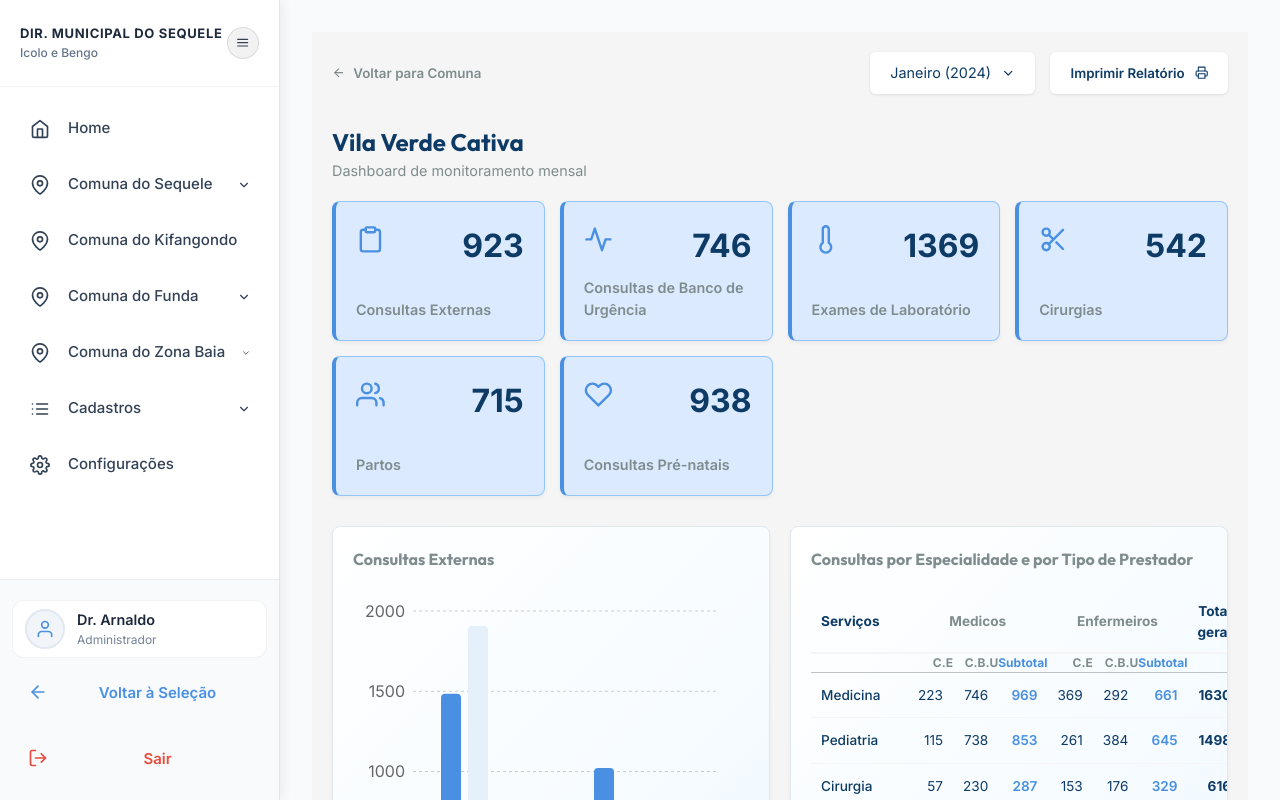
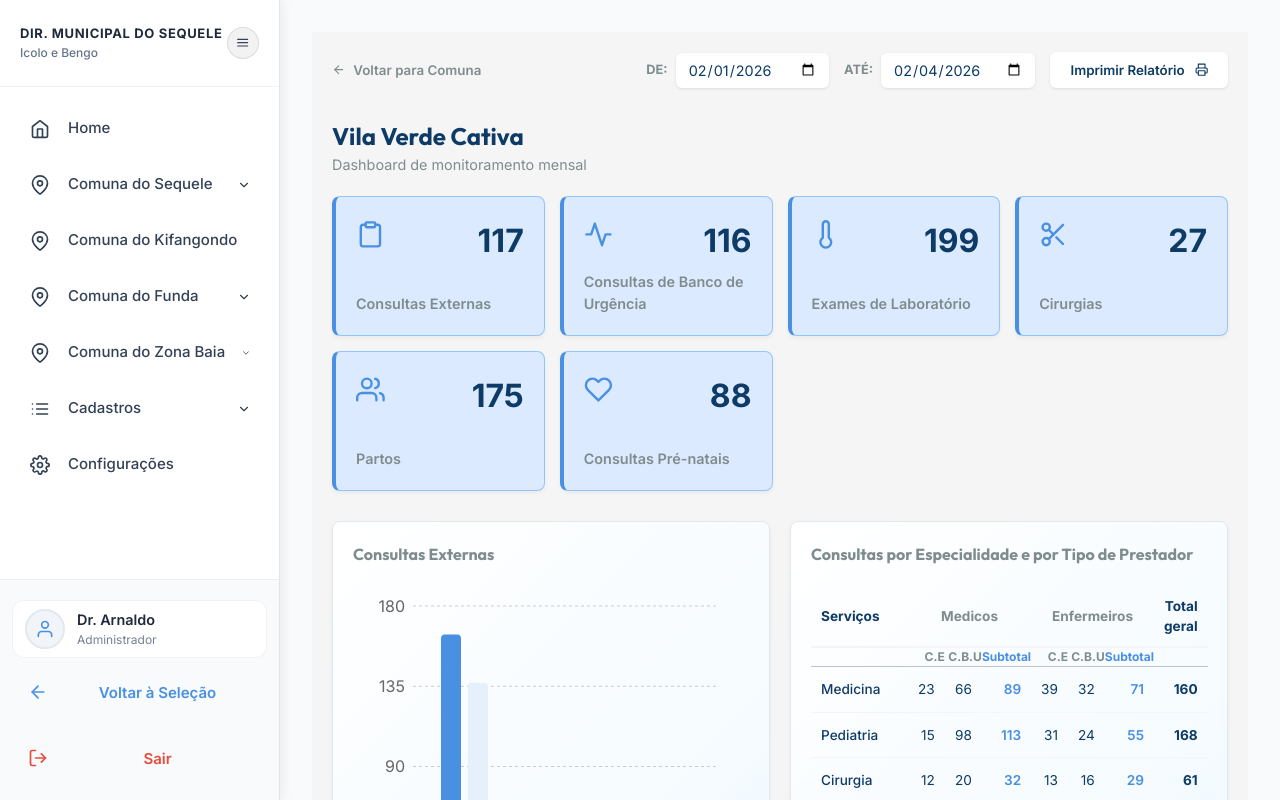
Before and after one commit to aguinaldoarnaldo/Estatistica_hospitalar_Sequele, a React (Vite) app in the folder frontend/: page /sequele/unidade/1 in a window 1280 px wide. Built offline with nearby package versions, Linux system fonts and the light colour scheme.

Commit message:
feat: implement date range filtering and fix white screen issues

```diff
--- a/frontend/src/Components/Layout/HMSLayout.jsx
+++ b/frontend/src/Components/Layout/HMSLayout.jsx
@@ -11,7 +11,7 @@ const HMSLayout = () => {
     const { unidades } = useUnidades();
 
     const unidadeId = user?.unidadeId || 1;
-    const unidade = unidades.find(u => u.id === unidadeId) || unidades[0];
+    const unidade = unidades.find(u => u.id === unidadeId) || unidades[0] || { nome: 'Hospital', comuna: 'Sequele' };
 
     return (
         <div className={styles.container}>
--- a/frontend/src/Components/Sidebar/HMSSidebar.jsx
+++ b/frontend/src/Components/Sidebar/HMSSidebar.jsx
@@ -31,7 +31,7 @@ const HMSSidebar = () => {
 
     // Encontrar o nome do hospital para mostrar na sidebar
     const unidadeId = user?.unidadeId || 1;
-    const unidade = unidades.find(u => u.id === unidadeId) || unidades[0];
+    const unidade = unidades.find(u => u.id === unidadeId) || unidades[0] || { nome: 'Hospital', comuna: 'Sequele' };
 
     const MENU_ITEMS = [
         { title: 'Dashboard Geral', icon: <FiActivity />, path: '/hms' },
--- a/frontend/src/Pages/Dashboard/HospitalDashboard.jsx
+++ b/frontend/src/Pages/Dashboard/HospitalDashboard.jsx
@@ -10,7 +10,12 @@ const HospitalDashboard = () => {
   const { id } = useParams();
   const navigate = useNavigate();
   const { unidades } = useUnidades();
-  const { getRecords } = useClinical(); // Destructured getRecords
+  const [startDate, setStartDate] = useState(() => {
+    const d = new Date();
+    return new Date(d.getFullYear(), d.getMonth(), 1).toISOString().split('T')[0];
+  });
+  const [endDate, setEndDate] = useState(() => new Date().toISOString().split('T')[0]);
+  const { getRecordsForRange } = useClinical();
 
   const unidadeId = Number(id);
   const unidade = unidades.find(u => u.id === unidadeId) || {
@@ -22,40 +27,19 @@ const HospitalDashboard = () => {
 
   // Define colors based on commune (matching the map)
   const communeColors = {
-    'Sequele': {
-      bg: '#dbeafe', // Stronger Blue
-      border: '1px solid #93c5fd',
-      icon: 'var(--color-blue-medium)',
-      text: 'var(--color-blue-dark)'
-    },
-    'Kifangondo': {
-      bg: '#dcfce7', // Stronger Green
-      border: '1px solid #86efac',
-      icon: 'var(--color-green-medium)',
-      text: 'var(--color-green-dark)'
-    },
-    'Funda': {
-      bg: '#fee2e2', // Stronger Red
-      border: '1px solid #fca5a5',
-      icon: 'var(--color-red-medium)',
-      text: 'var(--color-red-dark)'
-    },
-    'Zona Baia': {
-      bg: '#fef9c3', // Stronger Yellow
-      border: '1px solid #fde047',
-      icon: '#d97706',
-      text: '#78350f'
-    }
+    'Sequele': { bg: '#dbeafe', border: '1px solid #93c5fd', icon: 'var(--color-blue-medium)', text: 'var(--color-blue-dark)' },
+    'Kifangondo': { bg: '#dcfce7', border: '1px solid #86efac', icon: 'var(--color-green-medium)', text: 'var(--color-green-dark)' },
+    'Funda': { bg: '#fee2e2', border: '1px solid #fca5a5', icon: 'var(--color-red-medium)', text: 'var(--color-red-dark)' },
+    'Zona Baia': { bg: '#fef9c3', border: '1px solid #fde047', icon: '#d97706', text: '#78350f' }
   };
 
   const currentTheme = (unidade?.comuna && communeColors[unidade.comuna])
     ? communeColors[unidade.comuna]
     : communeColors['Sequele'];
 
-  const stats = getHospitalStats(unidadeId);
-  const liveStats = getRecords(unidadeId); // Get live captured data
+  const stats = getHospitalStats(unidadeId, startDate, endDate);
+  const liveStats = getRecordsForRange(unidadeId, startDate, endDate); // Use new filtering function
 
-  // Combine mock data with live captured data for the cards
   const combinedCards = {
     consultas: stats.cards.consultas + (liveStats.consultas || 0),
     urgencias: stats.cards.urgencias + (liveStats.urgencias || 0),
@@ -64,6 +48,7 @@ const HospitalDashboard = () => {
     partos: stats.cards.partos + (liveStats.partos || 0),
     prenatal: stats.cards.prenatal + (liveStats.prenatal || 0),
   };
+
 
   const { chartConsultas, tableData, historyData } = stats;
 
@@ -122,9 +107,42 @@ const HospitalDashboard = () => {
           <FiArrowLeft /> Voltar para Comuna
         </button>
 
-        <div style={{ display: 'flex', gap: '15px' }}>
-          <div style={{ backgroundColor: 'var(--color-white)', padding: '10px 20px', borderRadius: '6px', boxShadow: '0 1px 3px rgba(0,0,0,0.1)', display: 'flex', alignItems: 'center', gap: '10px', fontSize: '0.9rem', color: 'var(--color-blue-dark)', cursor: 'pointer' }}>
-            Janeiro (2024) <FiChevronDown />
+        <div style={{ display: 'flex', gap: '15px', alignItems: 'center' }}>
+          <div style={{ display: 'flex', alignItems: 'center', gap: '8px' }}>
+            <label style={{ fontSize: '0.8rem', fontWeight: '700', color: 'var(--color-gray-dark)' }}>DE:</label>
+            <input
+              type="date"
+              value={startDate}
+              onChange={(e) => setStartDate(e.target.value)}
+              style={{
+                backgroundColor: 'var(--color-white)',
+                padding: '8px 12px',
+                borderRadius: '6px',
+                boxShadow: '0 1px 3px rgba(0,0,0,0.1)',
+                fontSize: '0.9rem',
+                color: 'var(--color-blue-dark)',
+                border: 'none',
+                outline: 'none'
+              }}
+            />
+          </div>
+          <div style={{ display: 'flex', alignItems: 'center', gap: '8px' }}>
+            <label style={{ fontSize: '0.8rem', fontWeight: '700', color: 'var(--color-gray-dark)' }}>ATÉ:</label>
+            <input
+              type="date"
+              value={endDate}
+              onChange={(e) => setEndDate(e.target.value)}
+              style={{
+                backgroundColor: 'var(--color-white)',
+                padding: '8px 12px',
+                borderRadius: '6px',
+                boxShadow: '0 1px 3px rgba(0,0,0,0.1)',
+                fontSize: '0.9rem',
+                color: 'var(--color-blue-dark)',
+                border: 'none',
+                outline: 'none'
+              }}
+            />
           </div>
           <button
             onClick={() => window.print()}
--- a/frontend/src/Pages/HMS/ConsultationEntry.jsx
+++ b/frontend/src/Pages/HMS/ConsultationEntry.jsx
@@ -12,7 +12,7 @@ const ConsultationEntry = () => {
     const { addConsultation, getPatients } = useClinical(); // Use addConsultation and getPatients
 
     const unidadeId = user?.unidadeId || 1;
-    const unidade = unidades.find(u => u.id === unidadeId) || unidades[0];
+    const unidade = unidades.find(u => u.id === unidadeId) || unidades[0] || { nome: 'Hospital', comuna: 'Sequele' };
     const patients = getPatients(unidadeId); // Get real patients for this hospital
 
     const [formData, setFormData] = useState({
--- a/frontend/src/Pages/HMS/ConsultationHistory.jsx
+++ b/frontend/src/Pages/HMS/ConsultationHistory.jsx
@@ -13,7 +13,7 @@ const ConsultationHistory = () => {
     const [searchTerm, setSearchTerm] = useState('');
 
     const unidadeId = user?.unidadeId || 1;
-    const unidade = unidades.find(u => u.id === unidadeId) || unidades[0];
+    const unidade = unidades.find(u => u.id === unidadeId) || unidades[0] || { nome: 'Hospital', comuna: 'Sequele' };
     const history = getConsultations(unidadeId);
 
     // Temas por comuna (matching consistency)
--- a/frontend/src/Pages/HMS/HMSDashboard.jsx
+++ b/frontend/src/Pages/HMS/HMSDashboard.jsx
@@ -11,46 +11,31 @@ const HMSDashboard = () => {
     const navigate = useNavigate();
     const { user } = useAuth();
     const { unidades } = useUnidades();
-    const { getRecords } = useClinical(); // Destructured getRecords
+    const [startDate, setStartDate] = useState(() => {
+        const d = new Date();
+        return new Date(d.getFullYear(), d.getMonth(), 1).toISOString().split('T')[0];
+    });
+    const [endDate, setEndDate] = useState(() => new Date().toISOString().split('T')[0]);
 
-    // Localizar a unidade hospitalar associada ao utilizador logado
+    const { getRecordsForRange } = useClinical();
+
     const unidadeId = user?.unidadeId || 1;
-    const unidade = unidades.find(u => u.id === unidadeId) || unidades[0];
+    const unidade = unidades.find(u => u.id === unidadeId) || unidades[0] || { nome: 'Hospital', comuna: 'Sequele' };
 
     // Temas por comuna (mesma lógica do dashboard estatístico para manter consistência)
     const communeColors = {
-        'Sequele': {
-            bg: '#dbeafe',
-            border: '1px solid #93c5fd',
-            icon: '#2563eb',
-            text: '#1e3a8a'
-        },
-        'Kifangondo': {
-            bg: '#dcfce7',
-            border: '1px solid #86efac',
-            icon: '#16a34a',
-            text: '#14532d'
-        },
-        'Funda': {
-            bg: '#fee2e2',
-            border: '1px solid #fca5a5',
-            icon: '#dc2626',
-            text: '#7f1d1d'
-        },
-        'Zona Baia': {
-            bg: '#fef9c3',
-            border: '1px solid #fde047',
-            icon: '#d97706',
-            text: '#78350f'
-        }
+        'Sequele': { bg: '#dbeafe', border: '1px solid #93c5fd', icon: '#2563eb', text: '#1e3a8a' },
+        'Kifangondo': { bg: '#dcfce7', border: '1px solid #86efac', icon: '#16a34a', text: '#14532d' },
+        'Funda': { bg: '#fee2e2', border: '1px solid #fca5a5', icon: '#dc2626', text: '#7f1d1d' },
+        'Zona Baia': { bg: '#fef9c3', border: '1px solid #fde047', icon: '#d97706', text: '#78350f' }
     };
 
     const currentTheme = (unidade?.comuna && communeColors[unidade.comuna])
         ? communeColors[unidade.comuna]
         : communeColors['Sequele'];
 
-    const stats = getHospitalStats(unidadeId);
-    const liveStats = getRecords(unidadeId);
+    const stats = getHospitalStats(unidadeId, startDate, endDate);
+    const liveStats = getRecordsForRange(unidadeId, startDate, endDate);
 
     const combinedCards = {
         consultas: stats.cards.consultas + (liveStats.consultas || 0),
@@ -107,9 +92,42 @@ const HMSDashboard = () => {
                     </div>
                     <p style={{ color: '#64748b', fontSize: '0.95rem' }}>Utilizador: <strong>{user?.name}</strong> • Função: <strong>{user?.role}</strong> • Localidade: <strong>{unidade.comuna}</strong></p>
                 </div>
-                <div style={{ display: 'flex', gap: '12px' }} className="no-print">
-                    <div style={{ backgroundColor: '#fff', padding: '10px 18px', borderRadius: '10px', border: '1px solid #e2e8f0', display: 'flex', alignItems: 'center', gap: '10px', fontSize: '0.9rem', color: '#1e293b', fontWeight: '600' }}>
-                        Maio (2024) <FiChevronDown />
+                <div style={{ display: 'flex', gap: '15px', alignItems: 'center' }} className="no-print">
+                    <div style={{ display: 'flex', alignItems: 'center', gap: '8px' }}>
+                        <label style={{ fontSize: '0.8rem', fontWeight: '800', color: '#64748b', textTransform: 'uppercase' }}>De:</label>
+                        <input
+                            type="date"
+                            value={startDate}
+                            onChange={(e) => setStartDate(e.target.value)}
+                            style={{
+                                backgroundColor: '#fff',
+                                padding: '8px 12px',
+                                borderRadius: '10px',
+                                border: '1px solid #e2e8f0',
+                                fontSize: '0.9rem',
+                                color: '#1e293b',
+                                fontWeight: '600',
+                                outline: 'none'
+                            }}
+                        />
+                    </div>
+                    <div style={{ display: 'flex', alignItems: 'center', gap: '8px' }}>
+                        <label style={{ fontSize: '0.8rem', fontWeight: '800', color: '#64748b', textTransform: 'uppercase' }}>Até:</label>
+                        <input
+                            type="date"
+                            value={endDate}
+                            onChange={(e) => setEndDate(e.target.value)}
+                            style={{
+                                backgroundColor: '#fff',
+                                padding: '8px 12px',
+                                borderRadius: '10px',
+                                border: '1px solid #e2e8f0',
+                                fontSize: '0.9rem',
+                                color: '#1e293b',
+                                fontWeight: '600',
+                                outline: 'none'
+                            }}
+                        />
                     </div>
                 </div>
             </header>
--- a/frontend/src/Pages/HMS/PatientList.jsx
+++ b/frontend/src/Pages/HMS/PatientList.jsx
@@ -13,7 +13,7 @@ const PatientList = () => {
     const [searchTerm, setSearchTerm] = useState('');
 
     const unidadeId = user?.unidadeId || 1;
-    const unidade = unidades.find(u => u.id === unidadeId) || unidades[0];
+    const unidade = unidades.find(u => u.id === unidadeId) || unidades[0] || { nome: 'Hospital', comuna: 'Sequele' };
     const patients = getPatients(unidadeId);
 
     // Temas por comuna
--- a/frontend/src/Pages/HMS/PatientRegistration.jsx
+++ b/frontend/src/Pages/HMS/PatientRegistration.jsx
@@ -12,7 +12,7 @@ const PatientRegistration = () => {
     const { addPatient } = useClinical(); // Destructure addPatient
 
     const unidadeId = user?.unidadeId || 1;
-    const unidade = unidades.find(u => u.id === unidadeId) || unidades[0];
+    const unidade = unidades.find(u => u.id === unidadeId) || unidades[0] || { nome: 'Hospital', comuna: 'Sequele' };
     const [formData, setFormData] = useState({
         nome: '',
         dataNascimento: '',
--- a/frontend/src/context/ClinicalContext.jsx
+++ b/frontend/src/context/ClinicalContext.jsx
@@ -102,9 +102,41 @@ export const ClinicalProvider = ({ children }) => {
         return consultations[unidadeId] || [];
     };
 
+    const getRecordsForRange = (unidadeId, startDate, endDate) => {
+        const hospitalConsultations = consultations[unidadeId] || [];
+        const start = new Date(startDate);
+        const end = new Date(endDate);
+        // Set end date to end of day
+        end.setHours(23, 59, 59, 999);
+
+        // Filter by date range
+        const filtered = hospitalConsultations.filter(c => {
+            const consDate = new Date(c.data);
+            return consDate >= start && consDate <= end;
+        });
+
+        // Aggregate by tipoVisita
+        return filtered.reduce((acc, curr) => {
+            const type = curr.tipoVisita || 'consultas';
+            acc[type] = (acc[type] || 0) + 1;
+            return acc;
+        }, {
+            consultas: 0, urgencias: 0, laboratorio: 0, cirurgias: 0, partos: 0, prenatal: 0
+        });
+    };
+
+    // Keep for compatibility or legacy views
+    const getRecordsForPeriod = (unidadeId, month, year) => {
+        const startDate = new Date(year, month, 1).toISOString().split('T')[0];
+        const endDate = new Date(year, month + 1, 0).toISOString().split('T')[0];
+        return getRecordsForRange(unidadeId, startDate, endDate);
+    };
+
     return (
         <ClinicalContext.Provider value={{
             addRecord, getRecords,
+            getRecordsForPeriod,
+            getRecordsForRange, // Added
             addPatient, getPatients,
             addConsultation, getConsultations
         }}>
--- a/frontend/src/utils/mockStats.js
+++ b/frontend/src/utils/mockStats.js
@@ -1,11 +1,22 @@
-// Helper to generate random but consistent data based on ID
-export const getHospitalStats = (id) => {
-    // Seed-like behavior (simple multiplier) to keep data consistent for same ID
-    const base = (id * 123) % 1000;
+// Helper to generate random but consistent data based on ID and Date Range
+export const getHospitalStats = (id, startDate = '2024-05-01', endDate = '2024-05-31') => {
+    const start = new Date(startDate);
+    const end = new Date(endDate);
 
-    // Helper for random number in range based on id
+    // Calculate number of days in range
+    const diffTime = Math.abs(end - start);
+    const diffDays = Math.ceil(diffTime / (1000 * 60 * 60 * 24)) || 1;
+
+    // Scaling factor relative to a standard month (30 days)
+    const scale = diffDays / 30;
+
+    // Seed-like behavior using hospital ID and start period
+    const base = (id * 123 + start.getMonth() * 77 + start.getFullYear() * 5) % 1000;
+
+    // Helper for random number in range based on id/period, scaled by days
     const num = (min, max, factor = 1) => {
-        return Math.floor(min + ((base * factor) % (max - min)));
+        const val = Math.floor(min + ((base * factor) % (max - min)));
+        return Math.floor(val * scale);
     };
 
     return {
```
